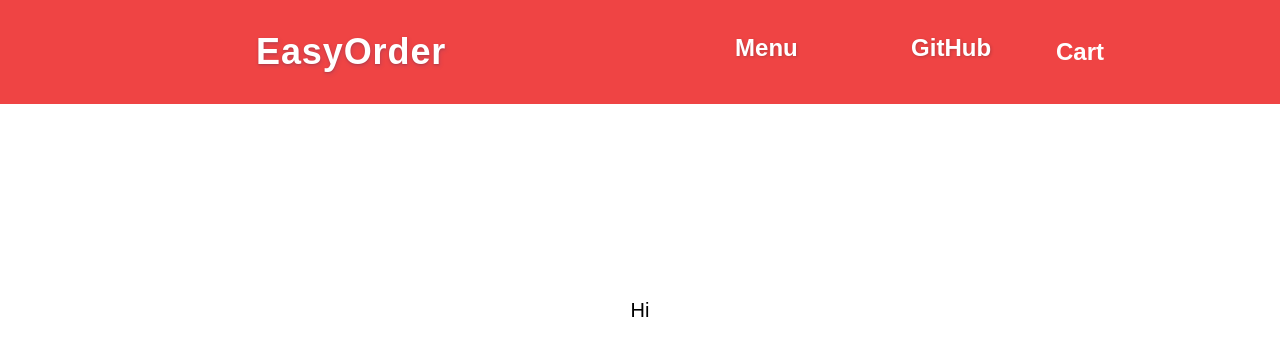
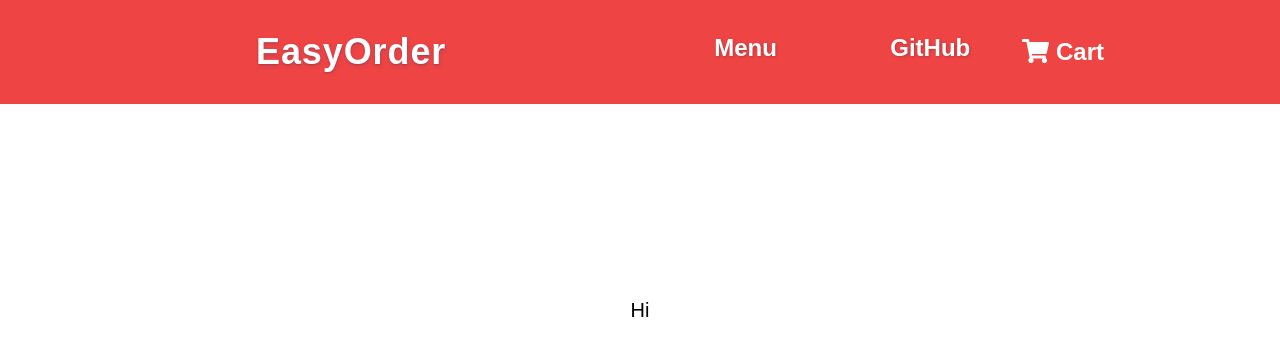
Before and after one commit to rStelmach/food-order-app, a React (Create React App) app: page / in a window 1280 px wide. Shown: the top 356 px of the page. Built offline with nearby package versions, Linux system fonts and the light colour scheme.

Commit message:
feat: add header and nav styling

```diff
--- a/src/components/Layout/Header.js
+++ b/src/components/Layout/Header.js
@@ -1,23 +1,25 @@
-// import cart from '../../assets/cart.png';
+// // import cart from '../../assets/cart.png';
+import { FontAwesomeIcon } from '@fortawesome/react-fontawesome';
+import { faShoppingCart } from '@fortawesome/free-solid-svg-icons';
 
 function Header() {
   return (
-    <header className="flex justify-between  bg-red-500 p-8">
-      <h1 className="px-56 font-bold text-white text-4xl tracking-wide text-shadow-md">
+    <header className="flex  align-baseline text-white justify-between  bg-red-500 p-8">
+      <h1 className="px-56 font-bold  text-4xl tracking-wide text-shadow-md">
         EasyOrder
       </h1>
       <nav>
-        <ul className="flex justify-between w-64 font-semibold text-white text-2xl text-shadow-sm ">
+        <ul className="flex justify-between w-64 font-semibold  text-2xl text-shadow-sm ">
           <li className="cursor-pointer">Menu</li>
           <li className="cursor-pointer">GitHub</li>
         </ul>
       </nav>
-      {/* <img src={cart} alt="cart" className="" /> */}
+
       <button
         type="button"
-        className=" mr-36 font-semibold text-white text-2xl"
+        className=" mr-36 font-semibold  text-2xl ml-2"
       >
-        Cart
+        <FontAwesomeIcon icon={faShoppingCart} /> Cart
       </button>
     </header>
   );
```
Also changed, not shown: 1 other file (tests, documents, lock files or other folders).
